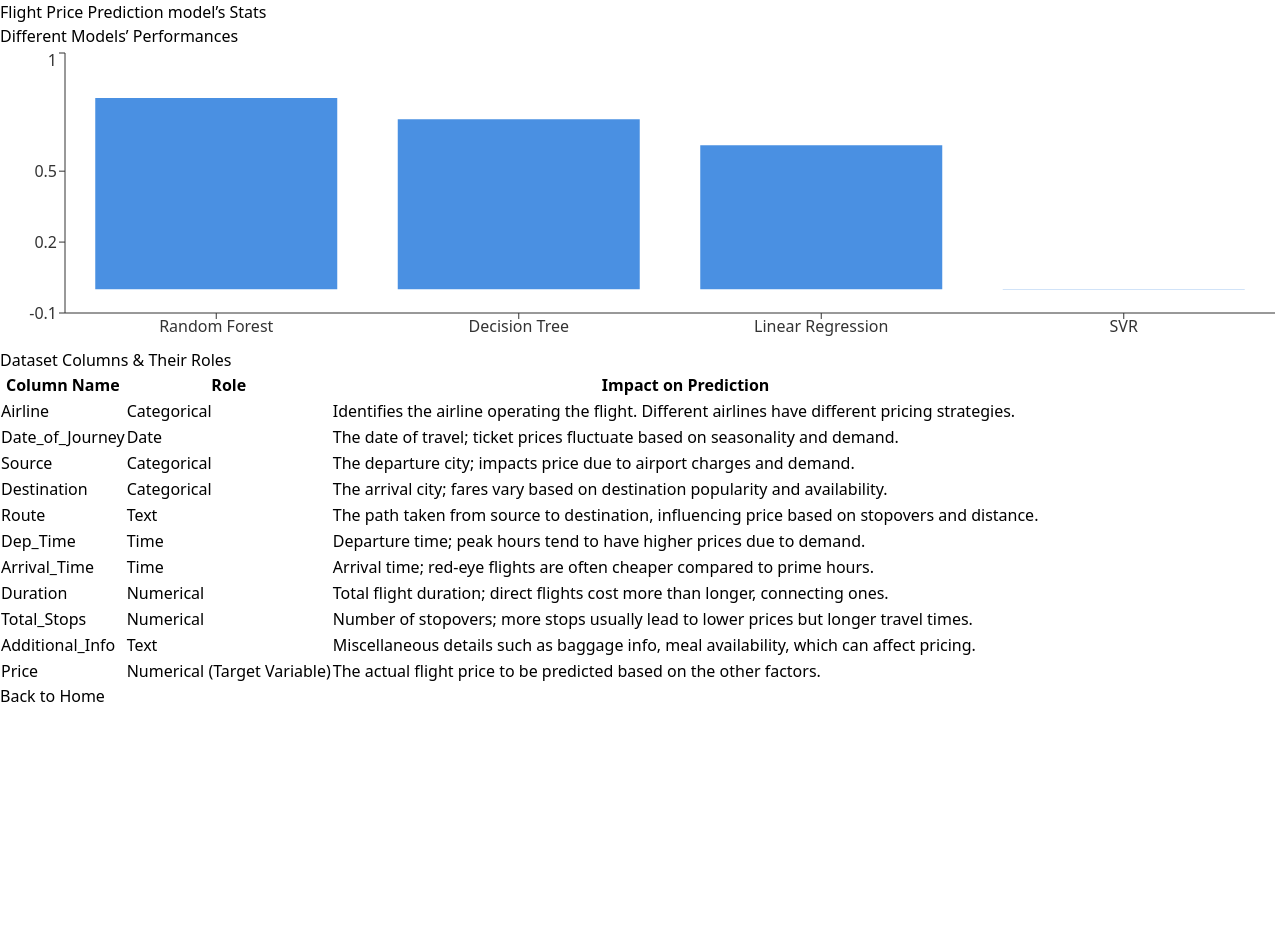
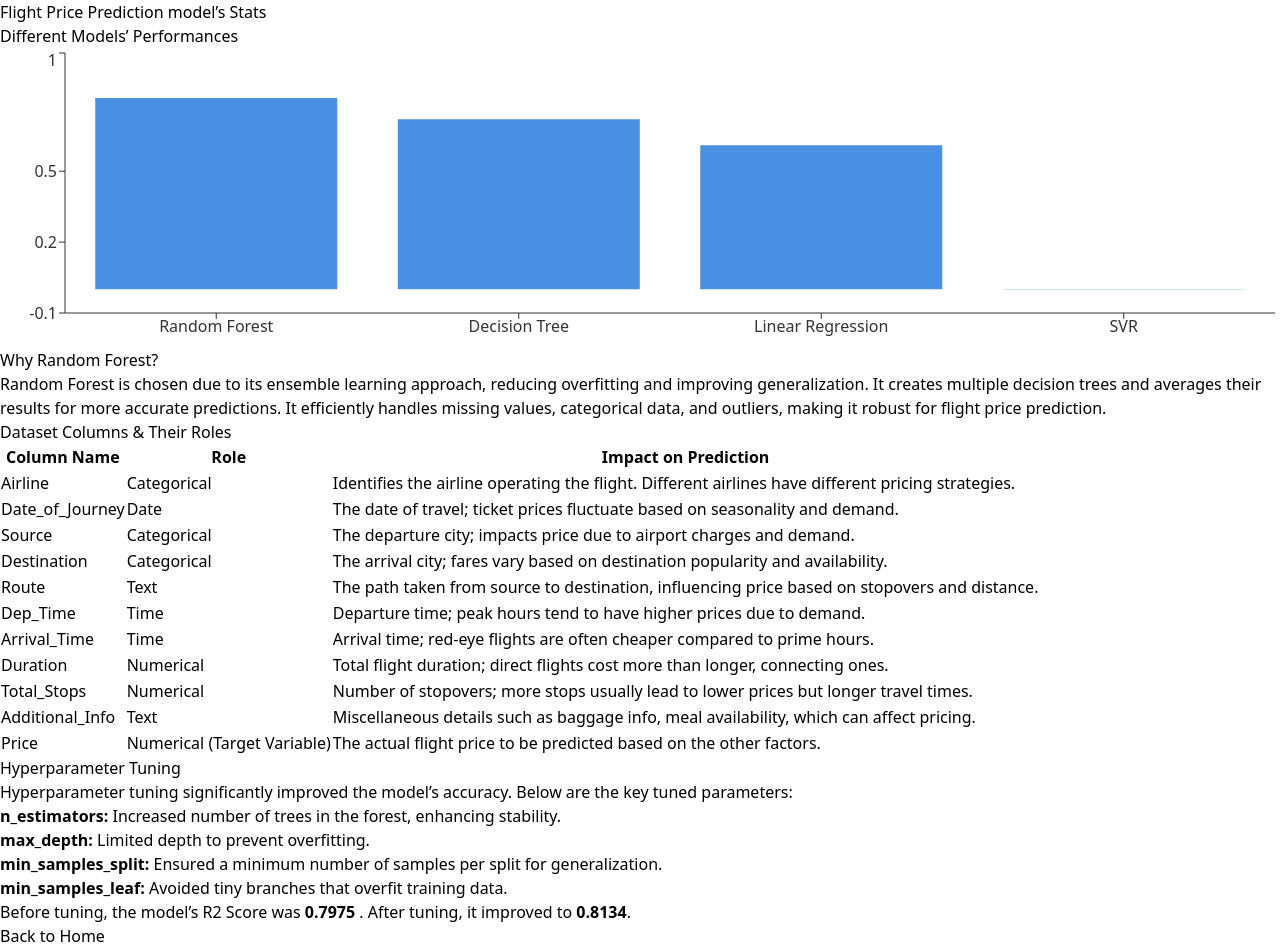
Before and after one commit to Mandeep1904/flight_price_prediction, a React (Vite) app in the folder frontend/: page / in a window 1280 px wide. Both pictures are taken after a click on the button "Model Info". Before the commit the page ends 800 px from the top, so only its background shows below. Built offline with nearby package versions, Linux system fonts and the light colour scheme.

Commit message:
Add explanations for Random Forest and hyperparameter tuning in ModelInfo component

```diff
--- a/frontend/src/components/ModelInfo.jsx
+++ b/frontend/src/components/ModelInfo.jsx
@@ -109,6 +109,20 @@ const ModelInfo = ({ goBack }) => {
         </ResponsiveContainer>
       </div>
 
+      {/* Why Random Forest ? */}
+      <div className="bg-gray-100 p-6 rounded-lg shadow-lg w-full max-w-4xl mt-6">
+        <h2 className="text-xl font-semibold mb-4 text-gray-800">
+          Why Random Forest?
+        </h2>
+        <p className="text-gray-700">
+          Random Forest is chosen due to its ensemble learning approach,
+          reducing overfitting and improving generalization. It creates multiple
+          decision trees and averages their results for more accurate
+          predictions. It efficiently handles missing values, categorical data,
+          and outliers, making it robust for flight price prediction.
+        </p>
+      </div>
+
       {/* Dataset Information Table */}
       <div className="bg-gray-100 p-6 rounded-lg shadow-lg w-full max-w-4xl mt-6">
         <h2 className="text-xl font-semibold mb-4 text-gray-800">
@@ -142,6 +156,38 @@ const ModelInfo = ({ goBack }) => {
         </div>
       </div>
 
+      {/* Hyperparameter Tuning section */}
+      <div className="bg-gray-100 p-6 rounded-lg shadow-lg w-full max-w-4xl mt-6">
+        <h2 className="text-xl font-semibold mb-4 text-gray-800">
+          Hyperparameter Tuning
+        </h2>
+        <p className="text-gray-700">
+          Hyperparameter tuning significantly improved the model’s accuracy.
+          Below are the key tuned parameters:
+        </p>
+        <ul className="list-disc ml-6 text-gray-700">
+          <li>
+            <strong>n_estimators:</strong> Increased number of trees in the
+            forest, enhancing stability.
+          </li>
+          <li>
+            <strong>max_depth:</strong> Limited depth to prevent overfitting.
+          </li>
+          <li>
+            <strong>min_samples_split:</strong> Ensured a minimum number of
+            samples per split for generalization.
+          </li>
+          <li>
+            <strong>min_samples_leaf:</strong> Avoided tiny branches that
+            overfit training data.
+          </li>
+        </ul>
+        <p className="mt-4 text-gray-700">
+          Before tuning, the model’s R2 Score was <strong>0.7975 </strong>.
+          After tuning, it improved to <strong>0.8134</strong>.
+        </p>
+      </div>
+
       {/* Back Button */}
       <button
         onClick={goBack}
```
